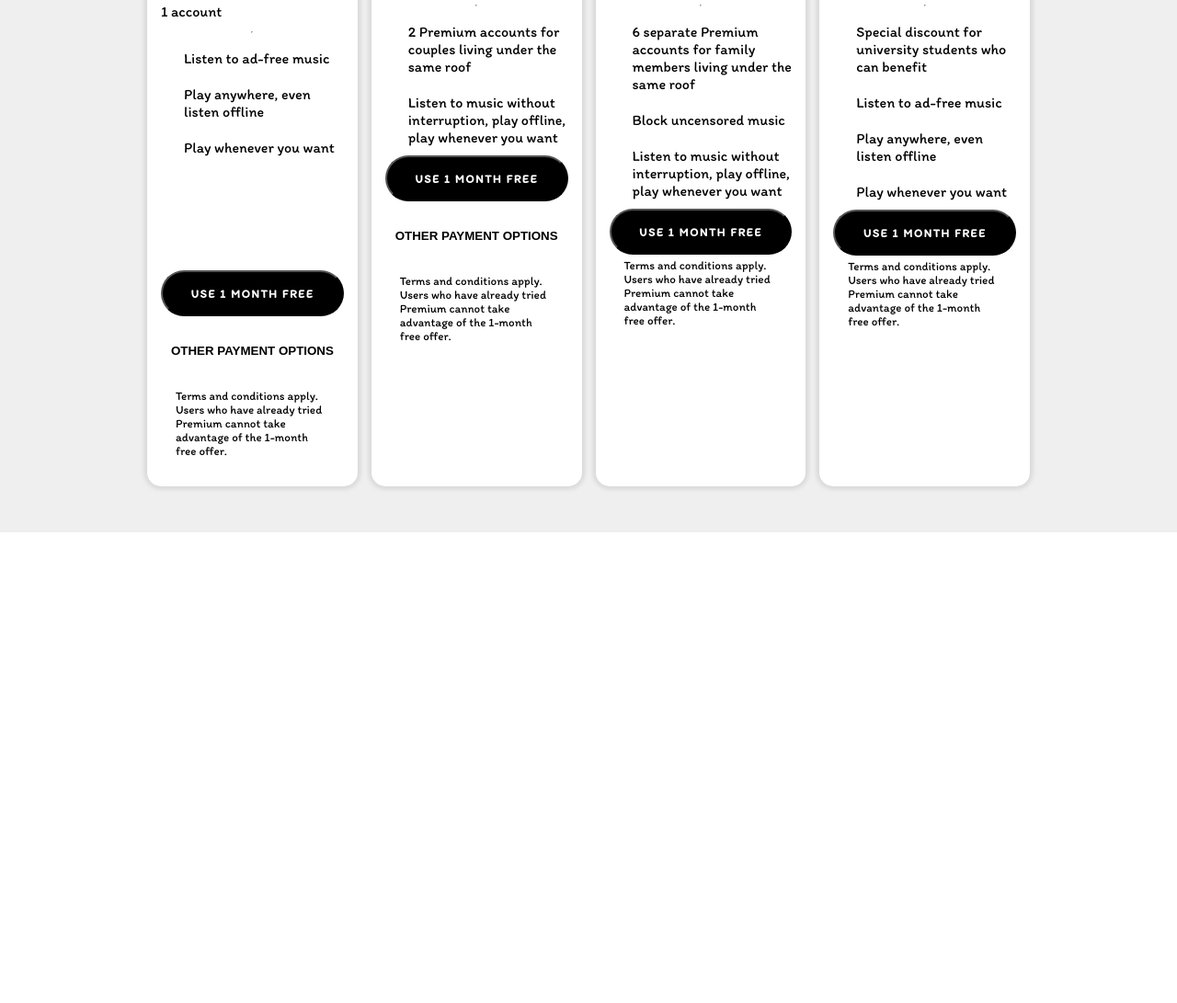
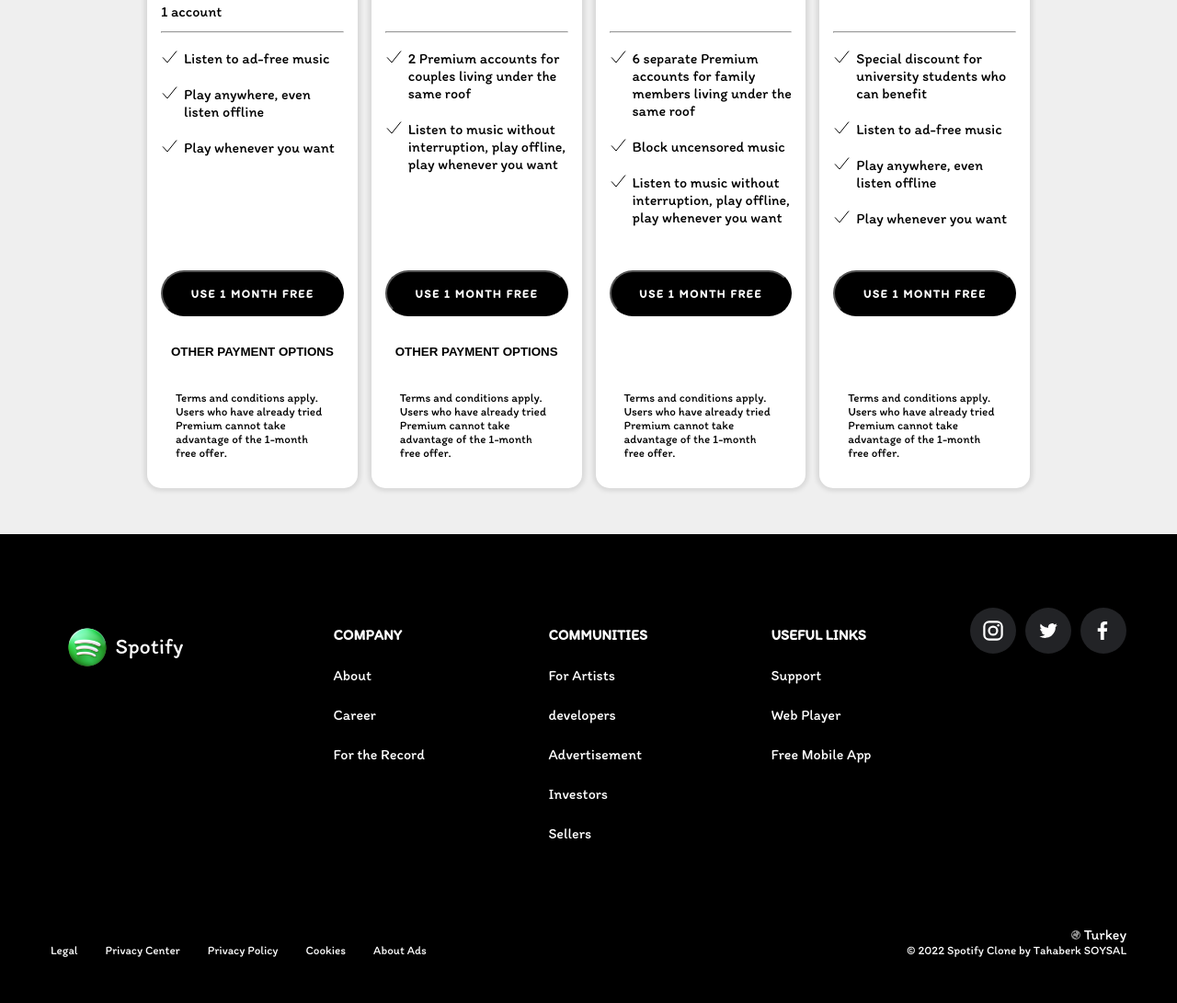
Before and after one commit to berksysl/spotify-clone, a plain HTML site: page index.html in a window 1280 px wide. Shown: the part 1491-2582 px from the top of the page at 92% size. Before the commit the page ends 2070 px from the top, so only its background shows below. Drawn offline with Linux system fonts and the light colour scheme.

Commit message:
Desktop version completed!

```diff
--- a/index.html
+++ b/index.html
@@ -112,7 +112,7 @@
                             <li>Play whenever you want</li>
                         </ul>
                         </div>
-                         <div class="sect3">
+                         <div class="sec3">
                         <button class="btn1">USE 1 MONTH FREE</button>
                         <button class="btn2">OTHER PAYMENT OPTIONS</button>
                         <span class="s4">Terms and conditions apply. Users who have already tried Premium cannot take advantage of the 1-month free offer.</span>
@@ -183,6 +183,59 @@
             </div>
         </div>
     </div>
+    <div class="lastsection">
+        <footer>
+            <nav>
+                <div class="logo-section">
+                    <img src="./asset/icons8-spotify-94.png" alt="Spotify logo">
+                    Spotify
+                </div>
+                <div class="links">
+                    <dl class="list">
+                        <dt>COMPANY</dt>
+                        <dl><a href="#">About</a></dl>
+                        <dl><a href="#">Career</a></dl>
+                        <dl><a href="#">For the Record</a></dl>
+                    </dl>
+                    <dl class="list">
+                        <dt>COMMUNITIES</dt>
+                        <dl><a href="#">For Artists</a></dl>
+                        <dl><a href="#">developers</a></dl>
+                        <dl><a href="#">Advertisement</a></dl>
+                        <dl><a href="#">Investors</a></dl>
+                        <dl><a href="#">Sellers</a></dl>
+                    </dl>
+                    <dl class="list">
+                        <dt>USEFUL LINKS</dt>
+                        <dl><a href="#">Support</a></dt>
+                        <dl><a href="#">Web Player</a></dt>
+                        <dl><a href="#">Free Mobile App</a></dt>
+                    </dl>
+                </div>
+                <div class="social-links">
+                    <ul>
+                        <li><a href="https://instagram.com/"><img src="./asset/Insta Icon.svg" alt="Instagram Icon"></a></li>
+                        <li><a href="https://twitter.com/"><img src="./asset/Twitter Icon.svg" alt="Twitter Icon"></a></li>
+                        <li><a href="https://facebook.com/"><img src="./asset/Facebook Icon.svg" alt="Facebook Icon"></a></li>
+                    </ul>
+                </div>
+                <div class="country">
+                    <img src="./asset/worldicon.svg" alt="country icon">
+                    Turkey
+                </div>
+                <div class="bottom-links">
+                    <ul>
+                        <li><a href="#">Legal</a></li>
+                        <li><a href="#">Privacy Center</a></li>
+                        <li><a href="#">Privacy Policy</a></li>
+                        <li><a href="#">Cookies</a></li>
+                        <li><a href="#">About Ads</a></li>
+                    </ul>
+                    <span>© 2022 Spotify Clone by Tahaberk SOYSAL</span>
+                </div>
+            </nav>
+        </footer>
+    </div>
     <script src="app.js"></script>
 </body>
 </html>
--- a/style.css
+++ b/style.css
@@ -360,8 +360,6 @@ header span a {
     border-radius: 15px;
     padding: 15px;
     box-shadow: 0px 0px 5px 3px rgba(0,0,0, 0.1);
-    display: flex;
-    flex-direction: column;
 }
 .section02 .outlist li .sec1 {
     height: 200px;
@@ -369,10 +367,6 @@ header span a {
 
 .section02 .outlist li .sec2 {
     height: 250px;
-}
-
-.section02 .outlist li .sec3 {
-    height: 100%;
 }
 
 .section02 .s1 {
@@ -427,6 +421,7 @@ header span a {
     font-size: .8rem;
     font-family: 'Itim', cursive;
     letter-spacing: 1.5px;
+    cursor: pointer;
 }
 
 .section02 .btn1:hover {
@@ -451,3 +446,94 @@ header span a {
     font-size: small;
     padding: 4px 16px 16px;
 }
+
+.section02 .sec3 {
+    height: 222px;
+    display: flex;
+    flex-direction: column;
+    justify-content: space-between;
+}
+
+/* LAST SECTION */
+footer {
+    padding: 80px 0 50px;
+    background-color: black;
+    font-size: 16px;
+}
+
+footer nav {
+    margin: 0 auto;
+    display: flex;
+    justify-content: space-between;
+    flex-wrap: wrap;
+    width: 1170px;
+}
+
+footer .logo-section {
+    min-height: 346px;
+    padding: 0 15px;
+    font-size: 24px;
+    width: 15%;
+}
+
+footer .logo-section img {
+    width: 50px;
+    position: relative;
+    top: 18px;
+}
+
+footer .links {
+    display: flex;
+    justify-content: space-between;
+    width: 50%;
+}
+
+footer .links .list {
+    line-height: 1.7rem;
+}
+
+footer .links .list dt {
+    font-weight: bold;
+}
+
+footer .social-links {
+    width: 15%;
+    flex-wrap: wrap;
+}
+footer .social-links ul{
+    display: flex;
+    justify-content: flex-end;
+}
+
+footer .social-links ul li:nth-child(1){
+    margin-right: 10px;
+}
+footer .social-links ul li:nth-child(2){
+    margin-right: 10px;
+}
+
+footer .social-links ul li img {
+    width: 50px;
+}
+
+footer .country {
+    width:100%;
+    text-align: end;
+}
+
+footer .country img {
+    width:10px;
+}
+
+footer .bottom-links {
+    display: flex;
+    width: 100%;
+    justify-content: space-between;
+    font-size: small;
+    font-weight: lighter;
+}
+
+footer .bottom-links ul {
+    display: flex;
+    gap:30px;
+}
```
Also changed, not shown: asset/Facebook Icon.svg (added), asset/Insta Icon.svg (added), asset/Twitter Icon.svg (added), asset/worldicon.svg (added).
